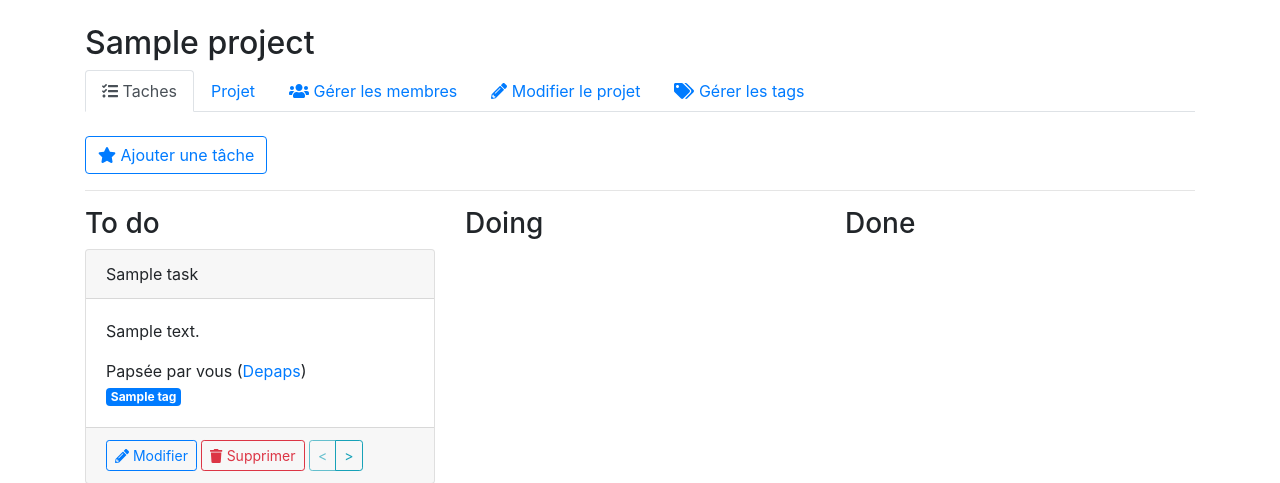
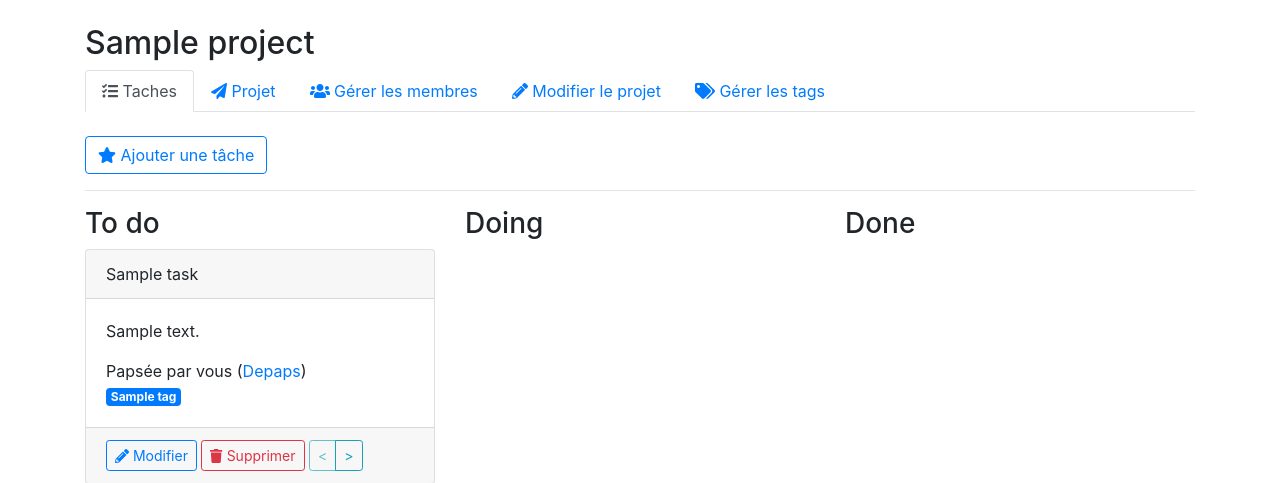
Before and after one commit to nanoy42/yogo, a Django app: page /projects/1 in a window 1280 px wide. Shown: the part 56-539 px from the top of the page. Run offline with Django 3.2, Linux system fonts and the light colour scheme; a user stored in the database is signed in; tables that the repository leaves empty hold one stand-in row (values such as "Sample post"); parts of the project's set-up code (start-up, migrations or seed data) failed here and were passed over; some libraries are stand-ins or nearby versions.

Commit message:
UN piti icon sur l'onglet projet

```diff
--- a/projects/templates/projects/project.html
+++ b/projects/templates/projects/project.html
@@ -8,7 +8,7 @@
     <a class="nav-link active" href="#" data-target="div_tasks" id="link_div_tasks"><i class="fas fa-tasks"></i> Taches</a>
   </li>
   <li class="nav-item">
-    <a class="nav-link" href="#" data-target="div_project" id="link_div_project">Projet</a>
+    <a class="nav-link" href="#" data-target="div_project" id="link_div_project"><i class="fas fa-paper-plane"></i> Projet</a>
   </li>
   <li class="nav-item">
     <a class="nav-link" href="#" data-target="div_members" id="link_div_members"><i class="fas fa-users"></i> Gérer les membres</a>
```
